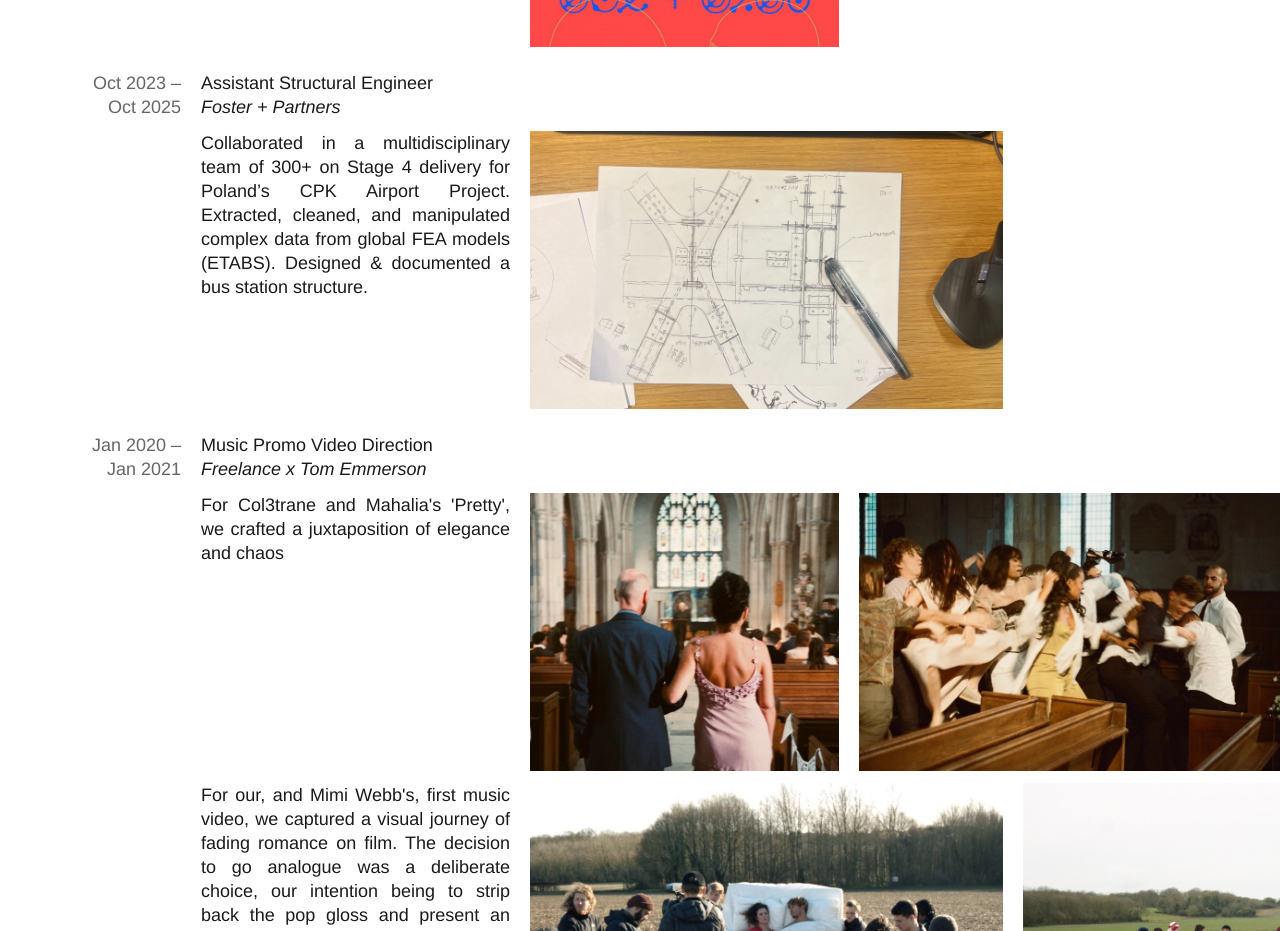
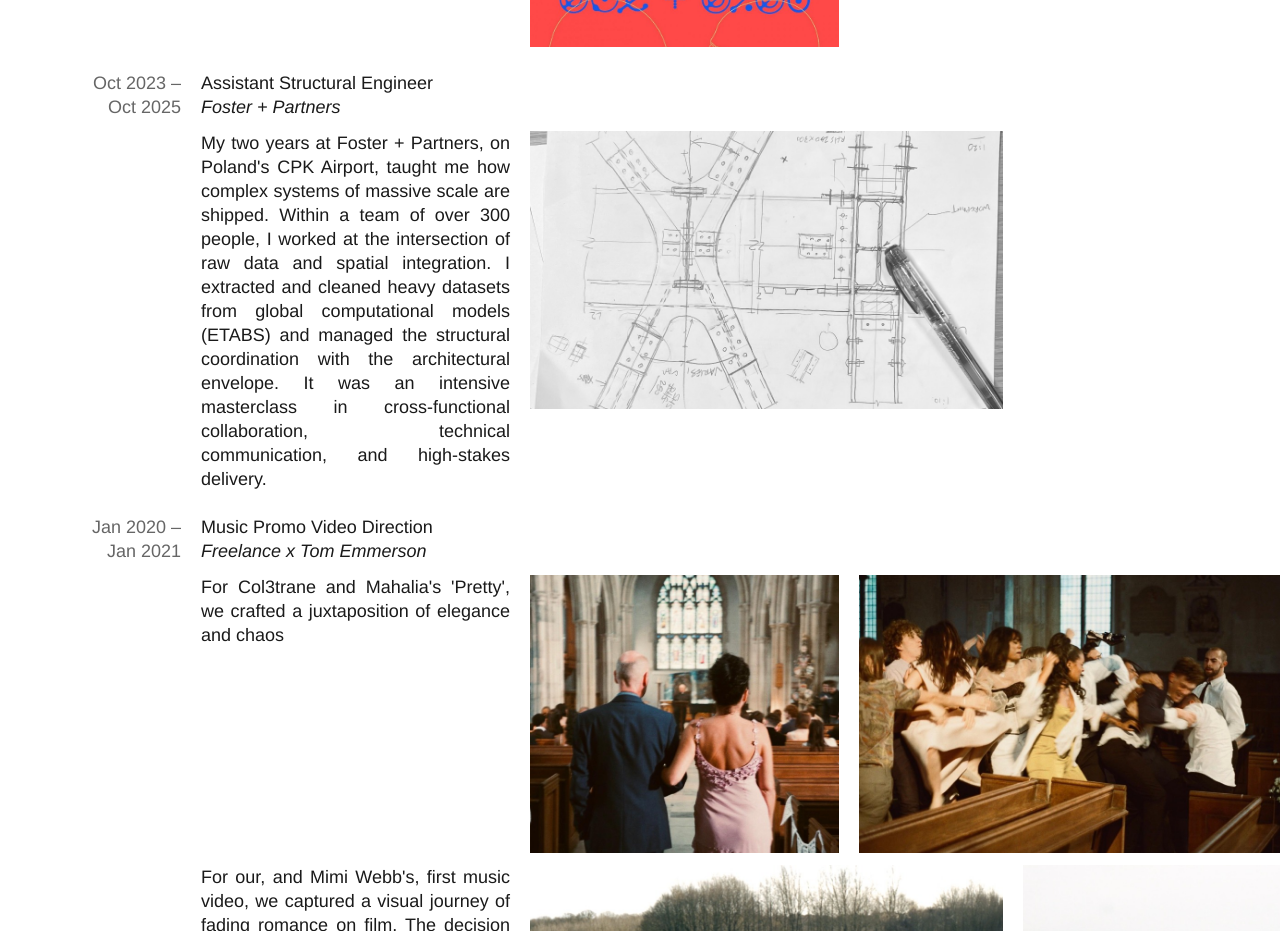
Before and after one commit to thenoorani/portfolio-website, a React (Vite) app: page / in a window 1280 px wide. Shown: the part 2440-3371 px from the top of the page. Built offline with nearby package versions, Linux system fonts and the light colour scheme.

Commit message:
Content: update Foster + Partners description and sketch image

```diff
--- a/src/App.jsx
+++ b/src/App.jsx
@@ -140,7 +140,7 @@ function App() {
 
               <div className="gallery-scroll">
                 <div className="gallery-paragraph style-paragraph">
-                  Collaborated in a multidisciplinary team of 300+ on Stage 4 delivery for Poland’s CPK Airport Project. Extracted, cleaned, and manipulated complex data from global FEA models (ETABS). Designed & documented a bus station structure.
+                  My two years at Foster + Partners, on Poland's CPK Airport, taught me how complex systems of massive scale are shipped. Within a team of over 300 people, I worked at the intersection of raw data and spatial integration. I extracted and cleaned heavy datasets from global computational models (ETABS) and managed the structural coordination with the architectural envelope. It was an intensive masterclass in cross-functional collaboration, technical communication, and high-stakes delivery.
                 </div>
                 <MediaImage src="/foster-sketch.jpg" alt="Structural Engineering Sketch" className="gallery-landscape" />
               </div>
```
Also changed, not shown: public/foster-sketch.jpg.
